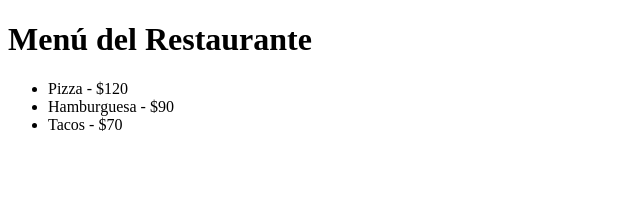
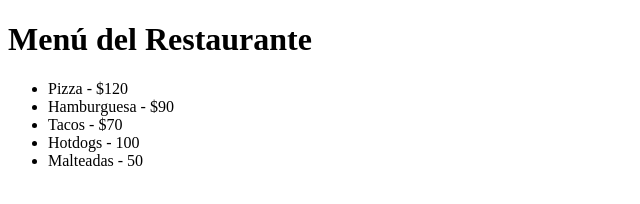
Before and after one commit to manzanodiego/restaurante-app, a plain HTML site: page frontend/index.html in a window 1280 px wide. Shown: the whole page, without its empty margins (0-640 px from the left). Drawn offline with Linux system fonts and the light colour scheme.

Commit message:
feat: agregar mas platillos al menu

```diff
--- a/frontend/index.html
+++ b/frontend/index.html
@@ -11,6 +11,8 @@
         <li>Pizza - $120</li>
         <li>Hamburguesa - $90</li>
         <li>Tacos - $70</li>
+        <li>Hotdogs - 100</li>
+        <li>Malteadas - 50</li>
     </ul>
 </body>
 </html>
```
